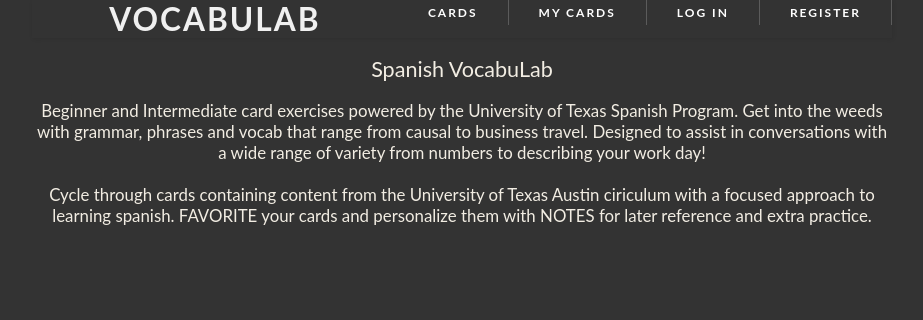
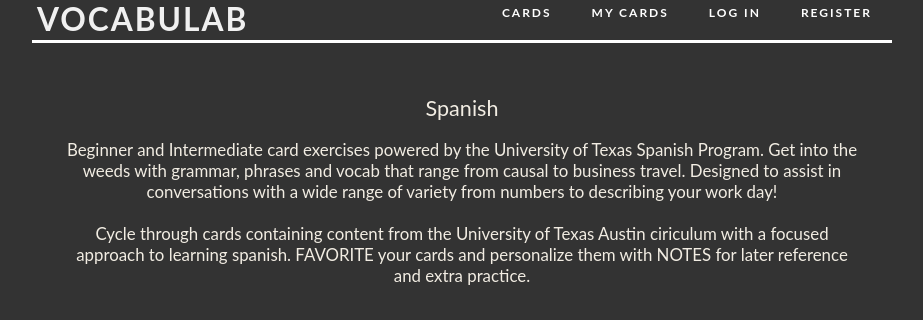
Before and after one commit to ttilley02/VocabuLabClient, a React (Create React App) app: page / in a window 1280 px wide. Shown: the top 320 px of the page, without its empty margins (178-1101 px from the left). Built offline with nearby package versions, Linux system fonts and the light colour scheme; no server answers.

Commit message:
css and responsive

```diff
--- a/package.json
+++ b/package.json
@@ -3,7 +3,7 @@
   "version": "0.1.0",
   "private": true,
   "dependencies": {
-    "@testing-library/jest-dom": "^4.2.4",
+    "@testing-library/jest-dom": "5.11.3",
     "@testing-library/react": "^9.5.0",
     "@testing-library/user-event": "^7.2.1",
     "classnames": "2.2.6",
--- a/src/App.css
+++ b/src/App.css
@@ -9,9 +9,18 @@
   margin-left: 210px;
   margin-right: 210px;
 }
+.App__header {
+  padding-bottom: 20px;
+  border-bottom: solid white;
+}
 
 .title {
   font-size: 2.2em;
+  float: left;
+}
+
+.App__main {
+  margin-top: 50px;
 }
 
 .cardsList {
@@ -63,7 +72,6 @@
 .flip {
   position: relative;
   display: inline-block;
-  margin-right: 2px;
   margin-bottom: 1em;
   width: 400px;
 }
@@ -171,10 +179,9 @@
 /*Hamburger Menu*/
 
 .header {
-  background-color: #333;
-  box-shadow: 1px 1px 4px 0 rgba(0, 0, 0, 0.1);
   position: relative;
   width: 100%;
+  height: 20px;
   z-index: 3;
 }
 
@@ -280,7 +287,8 @@
 }
 
 /* Responsive */
-@media only screen and (max-width: 710px) {
+/* small screens and mobile */
+@media only screen and (max-width: 800px) {
   .header ul {
     background-color: #fff;
   }
@@ -292,9 +300,16 @@
     width: 90%;
     margin: auto;
   }
+  .flip {
+    font-size: 0.55em;
+    width: 250px;
+    height: 195px;
+    text-align: center;
+  }
 }
 
-@media only screen and (min-width: 710px) {
+/*medium & large screens */
+@media only screen and (min-width: 1200px) {
   .menu-wrapper {
     height: 55px;
     line-height: 55px;
@@ -308,8 +323,8 @@
   }
   .header li a {
     color: #fff;
-    padding: 5px 30px;
-    border-right: 1px solid rgba(255, 255, 255, 0.2);
+    padding: 5px 20px;
+
     font-size: 12px;
   }
   .header .menu {
@@ -320,4 +335,9 @@
   .header .menu-icon {
     display: none;
   }
+  p.main {
+    width: 800px;
+    text-align: center;
+    margin: auto;
+  }
 }
--- a/src/App.js
+++ b/src/App.js
@@ -102,7 +102,7 @@
           <header className="App__header">
             <Nav />
           </header>
-          <main className="App__main">
+          <main>
             {this.state.hasError && (
               <p className="red">There was an error! Oh no!</p>
             )}
--- a/src/components/Features.js
+++ b/src/components/Features.js
@@ -4,7 +4,7 @@
   render() {
     return (
       <>
-        <div list-style="none" className="main">
+        <p list-style="none" className="main">
           <h3>
             Beginner and Intermediate card exercises powered by the University
             of Texas Spanish Program. Get into the weeds with grammar, phrases
@@ -18,7 +18,7 @@
             FAVORITE your cards and personalize them with NOTES for later
             reference and extra practice.
           </h3>
-        </div>
+        </p>
       </>
     );
   }
--- a/src/components/LanguageChoice.js
+++ b/src/components/LanguageChoice.js
@@ -4,7 +4,7 @@
   render() {
     return (
       <>
-        <h2>Spanish VocabuLab</h2>
+        <h2>Spanish</h2>
       </>
     );
   }
--- a/src/components/Nav.js
+++ b/src/components/Nav.js
@@ -56,6 +56,7 @@
               ? this.renderLogoutLink()
               : this.renderLoginLink()}
           </ul>
+          <br />
         </nav>
       </>
     );
--- a/src/routes/CardListPage.js
+++ b/src/routes/CardListPage.js
@@ -14,6 +14,6 @@
   }
 
   render() {
-    return <div className="arena">{this.renderCards()}</div>;
+    return <div className="App__main">{this.renderCards()}</div>;
   }
 }
--- a/src/routes/LandingPage.js
+++ b/src/routes/LandingPage.js
@@ -6,6 +6,8 @@
   render() {
     return (
       <>
+        <br />
+        <br />
         <LanguageChoice />
         <Features />
       </>
--- a/src/routes/ProfilePage.js
+++ b/src/routes/ProfilePage.js
@@ -21,7 +21,7 @@
 
   render() {
     return (
-      <div className="arena">
+      <div className="App__main">
         {this.context.favoriteCards.map((card) => (
           <UserCards
             key={card.id}
```
